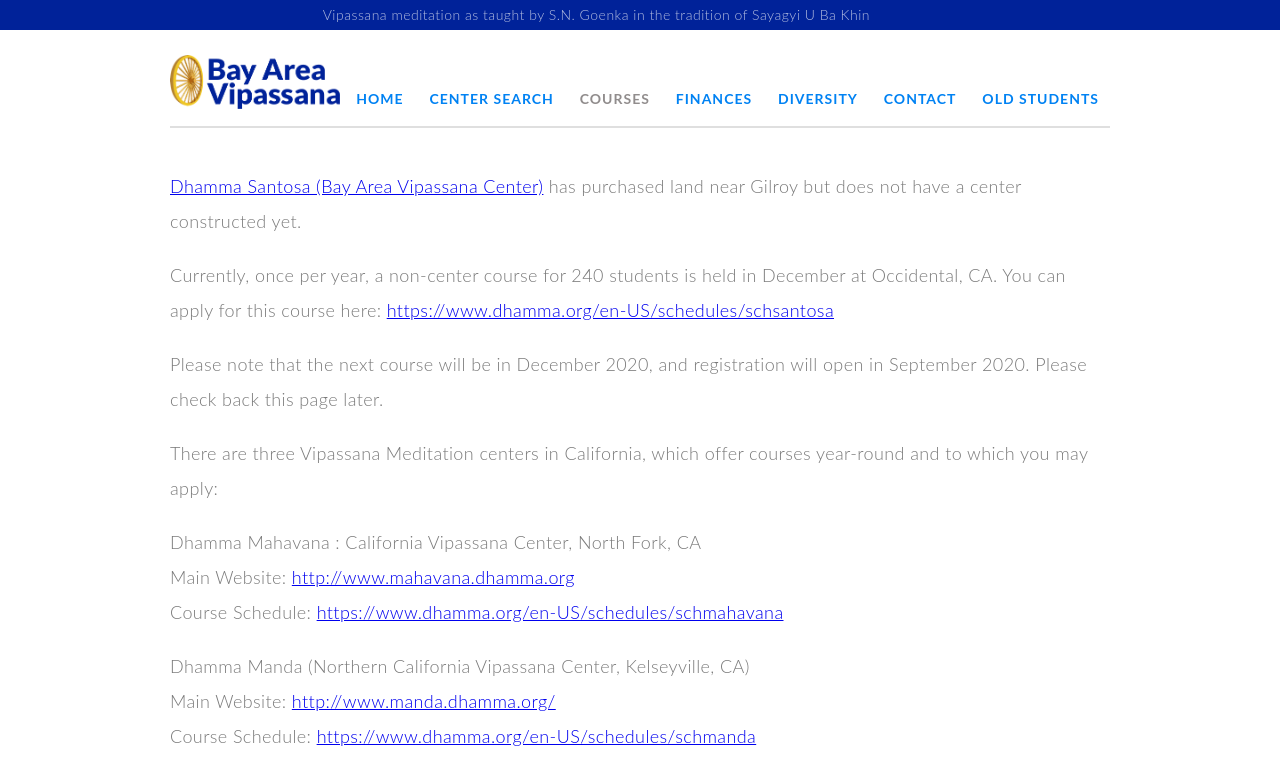
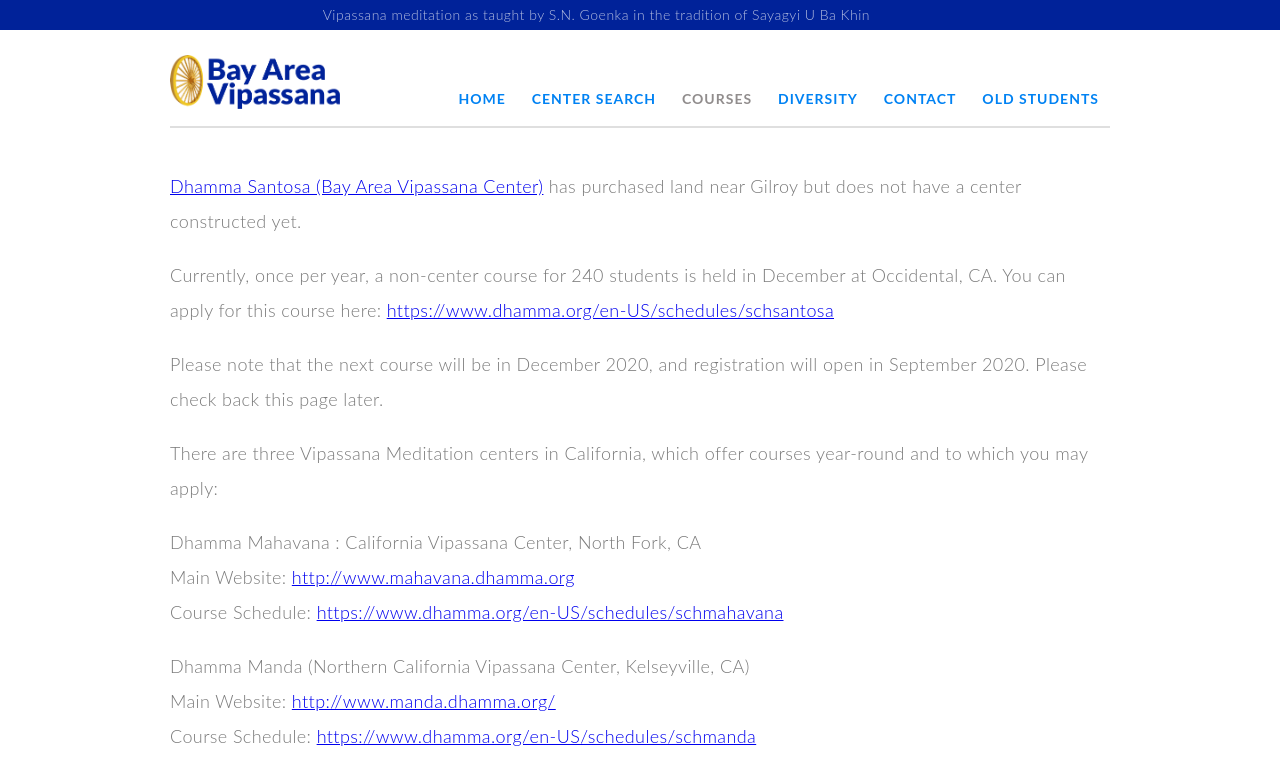
Before and after one commit to tarujain20/bavc-home-page, a plain HTML site: page courses.html in a window 1280 px wide. Shown: the top 770 px of the page. Drawn offline with nearby package versions, Linux system fonts and the light colour scheme; a script that the page names is missing.

Commit message:
removed finance link

```diff
--- a/courses.html
+++ b/courses.html
@@ -53,7 +53,6 @@
                         <a class="w--current home-navbar w-nav-link" href="index.html">HOME</a>
                         <a class="w--current home-navbar w-nav-link" href="index.html#new_center">CENTER SEARCH</a>
                         <a class="home-navbar w-nav-link" href="#">COURSES</a>
-                        <a class="w--current home-navbar w-nav-link" href="https://docs.google.com/spreadsheets/d/e/2PACX-1vT-YdSHyfvtsEJjRHrPNFBiNNql8xvtlBvuUQz3NLSdeyr5KmpeHpsyHUhZE60IQStQuAaQFF3LXRCa/pubhtml?gid=0&single=true" target="_blank">FINANCES</a>
 
                         <a class="w--current home-navbar w-nav-link" href="diversity.html">DIVERSITY</a>
                         <a class="w--current home-navbar w-nav-link" href="contact.html">CONTACT</a>
```
Also changed, not shown: contact.html (+0 -1 lines), diversity.html (+0 -1 lines).
